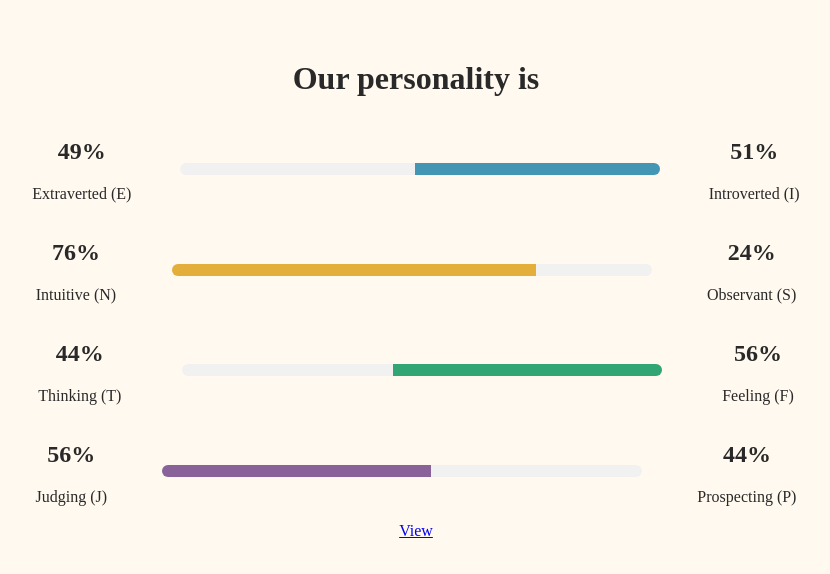
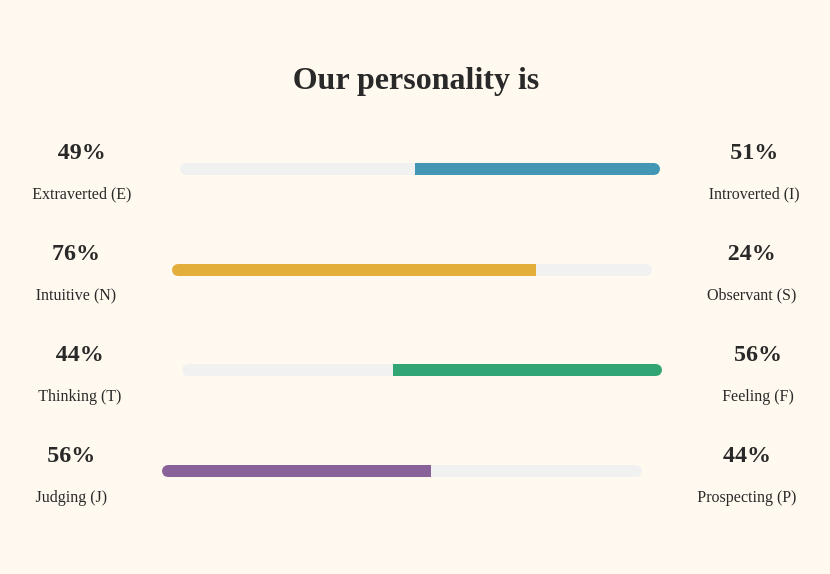
Before and after one commit to PennSpark/sp22-red-penn-playbook, a React (Create React App) app in the folder client/: page /penn-wrapped/1 in a window 1280 px wide. Shown: the top 574 px of the page, without its empty margins (224-1054 px from the left). Built offline with nearby package versions, Linux system fonts and the light colour scheme; a small style sheet from the web is missing; a web font is replaced by a local one.

Commit message:
remove link from mbti

```diff
--- a/client/src/components/penn-wrapped/MBTI.js
+++ b/client/src/components/penn-wrapped/MBTI.js
@@ -59,7 +59,6 @@ const MBTI = () => {
                         <p>Prospecting (P)</p>
                     </div>
                 </div>
-                <a href='../../penn-wrapped/2'>View</a>
             </div>
         </div>
     );
```
